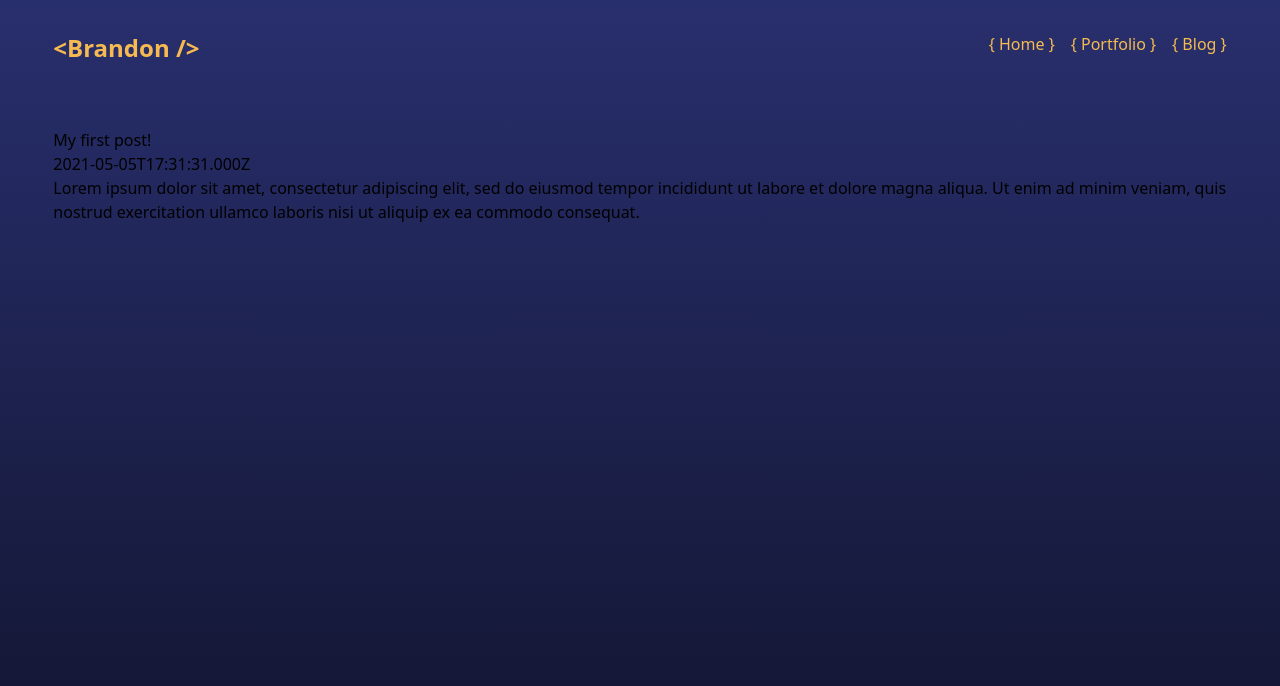
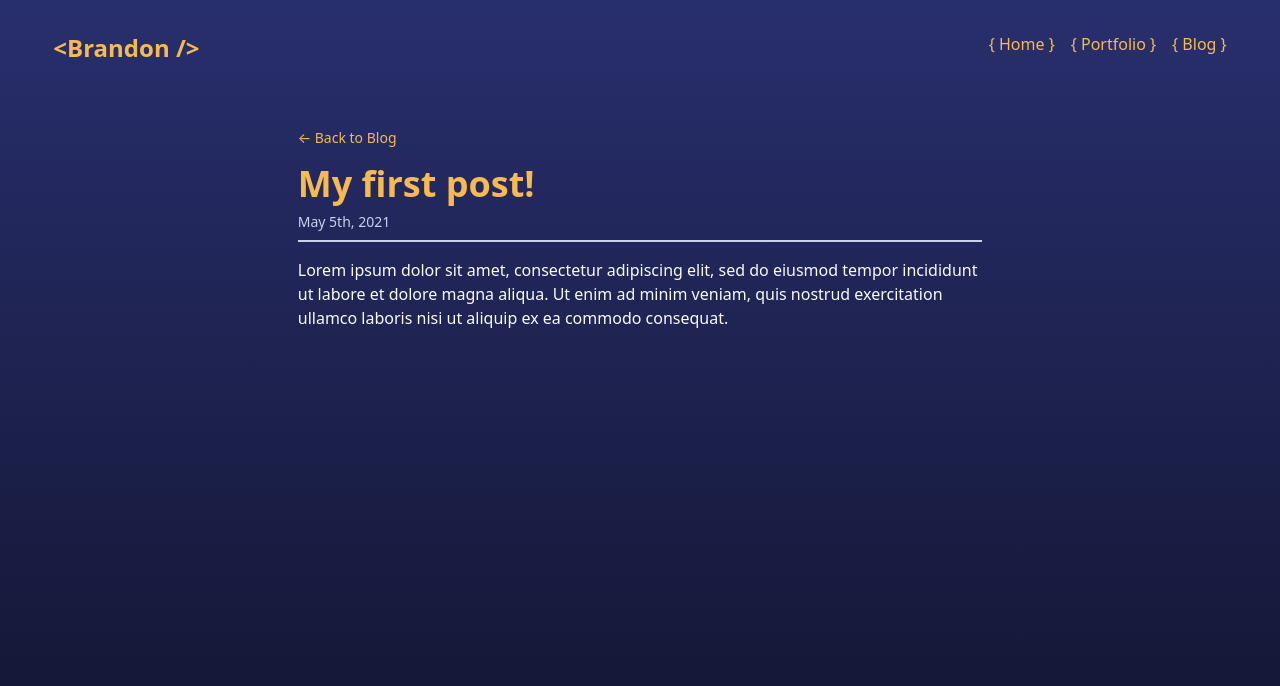
Before and after one commit to branmar97/my-portfolio, a Next.js app: page /blog/1 in a window 1280 px wide. Shown: the top 686 px of the page. Built offline with nearby package versions, Linux system fonts and the light colour scheme.

Commit message:
add styling to blog post page

```diff
--- a/pages/blog/[slug].js
+++ b/pages/blog/[slug].js
@@ -1,20 +1,27 @@
 import Head from 'next/head'
+import Link from 'next/link';
+import { format, parseISO, add } from 'date-fns'
 import { blogPosts } from '../../lib/data';
 
 export default function PostPage({ title, date, content }) {
   return (
-    <div>
+    <div className="mx-auto w-11/12 md:w-10/12 lg:w-9/12 xl:w-7/12 2xl:w-6/12">
       <Head>
         <title>Brandon Marrero | {title}</title>
         <link rel="icon" href="/favicon.ico" />
       </Head>
 
-      <main>
-        <h1>
-          {title}
-        </h1>
-        <p>{date}</p>
-        <p>{content}</p>
+      <main className="text-off-white">
+        <div className="mb-4 text-sm"><Link href="/blog"><a>&#8592; Back to Blog</a></Link></div>
+        <div className="space-y-2">
+          <div className="border-b-2 border-gray-light mb-4">
+            <h1 className="text-orange-dark text-4xl font-bold mb-2">
+              {title}
+            </h1>
+            <p className="text-gray-light text-sm mb-2">{format(parseISO(date), 'MMMM do, uuu')}</p>
+          </div>
+          <p>{content}</p>
+        </div>
       </main>
     </div>
   )
```
